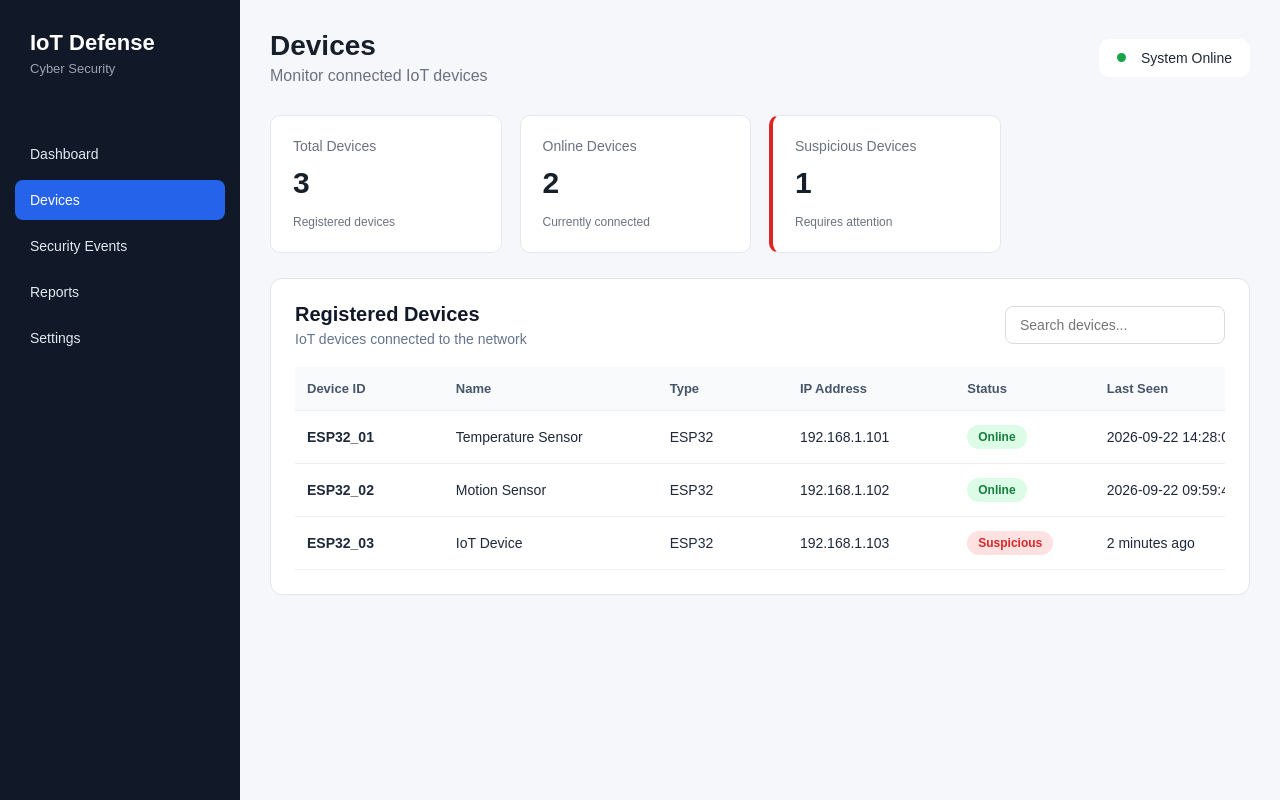
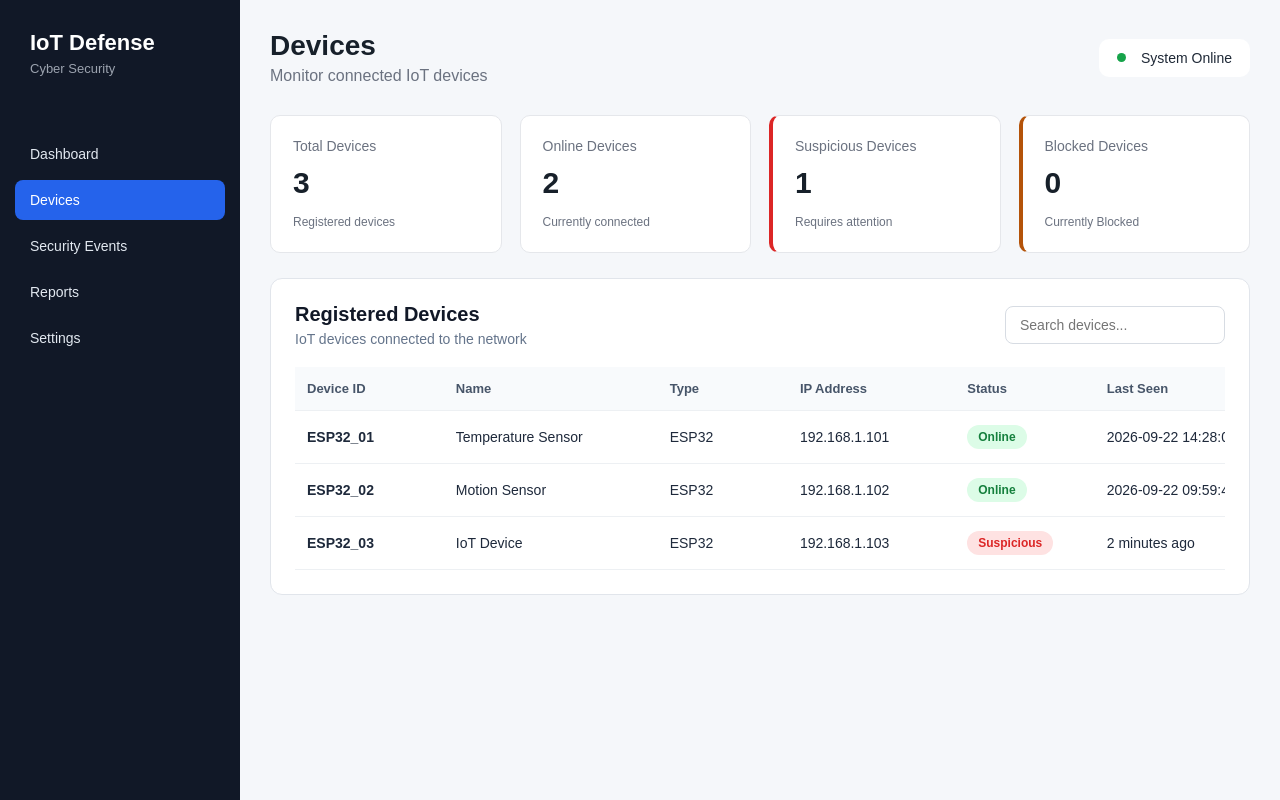
Before and after one commit to saicharan641A/iot-cyber-defence-dashbord, a Flask app: page /devices in a window 1280 px wide. Run offline with Flask 3, Linux system fonts and the light colour scheme; data comes from the database, SQL or seed files in the repository; both versions use the stored data as it was after the commit.

Commit message:
Commpit before cheat

```diff
--- a/mqtt_handler.py
+++ b/mqtt_handler.py
@@ -283,6 +283,7 @@ def on_message(client, userdata, message):
             connection.close()
 
             print("Security event was stored successfully!")
+            return
 
 
         # RULE 2
--- a/static/css/styles.css
+++ b/static/css/styles.css
@@ -163,6 +163,10 @@ nav {
 
 .card.warning {
     border-left: 4px solid #dc2626;
+}
+
+.card.blocked {
+    border-left: 4px solid #b45309;
 }
 
 
@@ -1609,3 +1613,17 @@ nav {
     }
 
 }
+
+/* Blocked device status */
+
+.badge.blocked {
+    display: inline-flex;
+    align-items: center;
+    justify-content: center;
+    padding: 5px 10px;
+    border-radius: 20px;
+    font-size: 12px;
+    font-weight: 600;
+    background: #fef3c7;
+    color: #b45309;
+}
--- a/static/js/dashboard.js
+++ b/static/js/dashboard.js
@@ -261,4 +261,4 @@ loadDashboardData();
 loadSensorData();
 
 setInterval(loadSensorData, 5000);
-setInterval(loadDashboardData, 5000)
+setInterval(loadDashboardData, 5000);
--- a/static/js/devices.js
+++ b/static/js/devices.js
@@ -23,11 +23,17 @@ function updateSummary(devices) {
     (device) => device.status === "Suspicious",
   ).length;
 
+  const blocked = devices.filter(
+    (devices) => devices.status == "Blocked",
+  ).length;
+
   document.getElementById("total-devices").textContent = total;
 
   document.getElementById("online-devices").textContent = online;
 
   document.getElementById("suspicious-devices").textContent = suspicious;
+
+  document.getElementById("blocked-devices").textContent = blocked;
 }
 
 function displayDevices(devices) {
@@ -87,3 +93,4 @@ function displayDevices(devices) {
 }
 
 loadDevices();
+setInterval(loadDevices, 5000);
--- a/templates/dashboard.html
+++ b/templates/dashboard.html
@@ -75,7 +75,7 @@
             <span>Requires attention</span>
           </div>
 
-          <div class="card">
+          <div class="card blocked">
             <p>Blocked Devices</p>
 
             <h2 id="blocked-devices">0</h2>
--- a/templates/devices.html
+++ b/templates/devices.html
@@ -79,6 +79,14 @@
 
             <span>Requires attention</span>
           </div>
+
+          <div class="card blocked">
+            <p>Blocked Devices</p>
+
+            <h2 id="blocked-devices">0</h2>
+
+            <span>Currently Blocked</span>
+          </div>
         </section>
 
         <!-- Device List -->
```
Also changed, not shown: database/iot_security.db.
